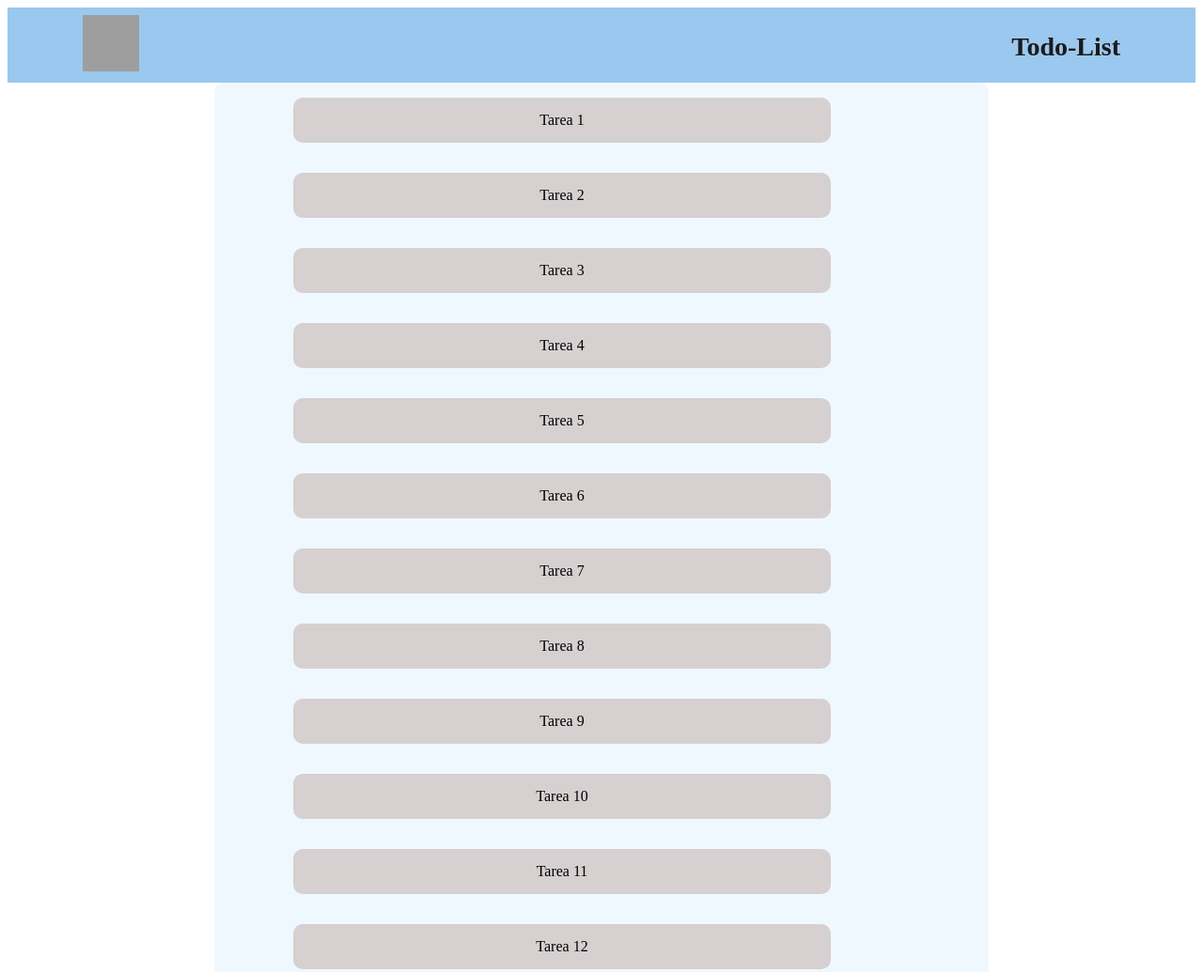
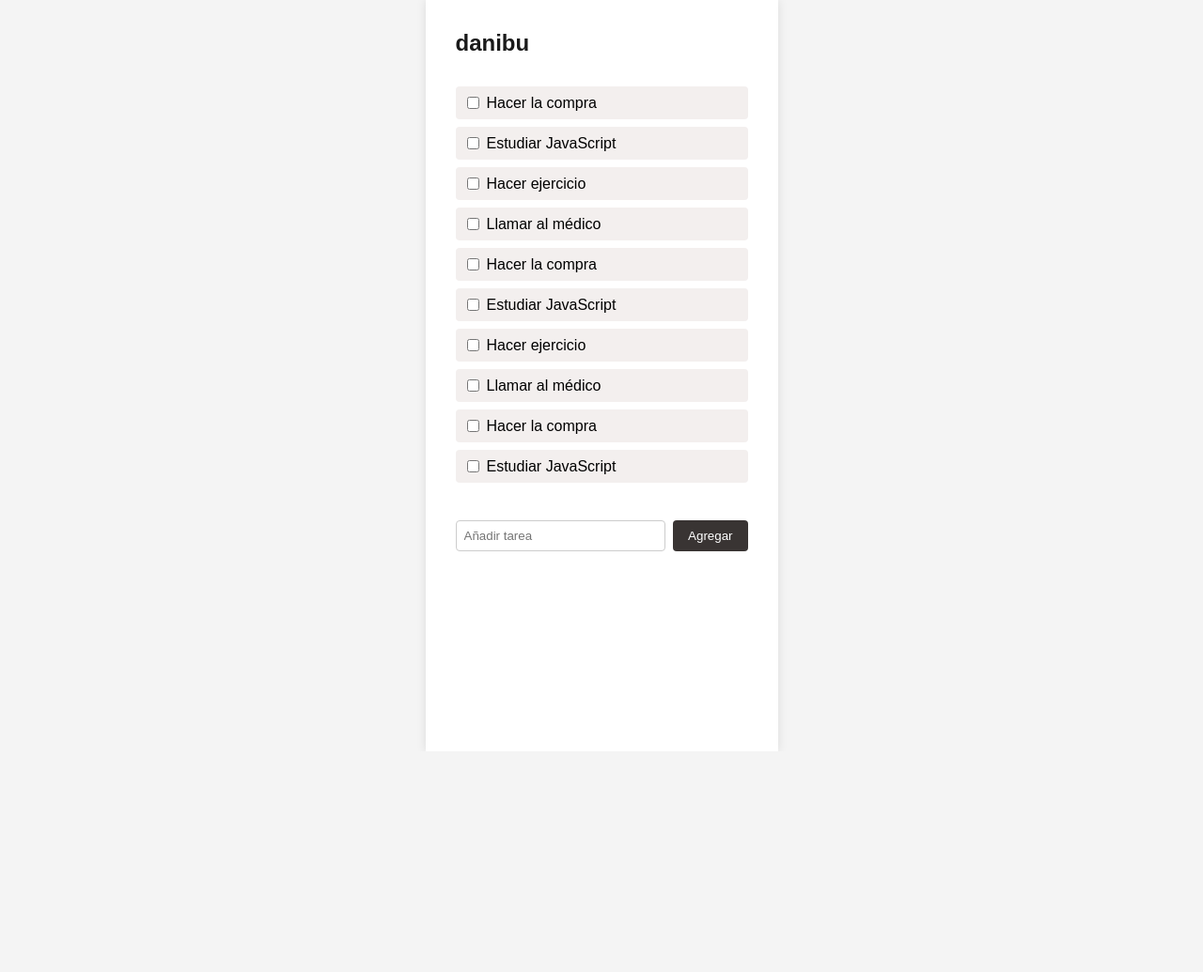
Before and after one commit to dalunaaaa/tareas, a plain HTML site: page index.html in a window 1280 px wide. Shown: the top 1035 px of the page at 94% size. After the commit the page ends 800 px from the top, so only its background shows below. Drawn offline with Linux system fonts and the light colour scheme; grey boxes are pictures that could not be loaded.

Commit message:
orden de carpetas hecho

```diff
--- a/componentes/formulario/formulario.css
+++ b/componentes/formulario/formulario.css
@@ -0,0 +1,27 @@
+/* Formulario */
+.formulario {
+    padding: 1rem;
+    display: flex;
+    gap: 0.5rem;
+    margin-top: auto; /* Empuja el formulario hacia la parte inferior */
+}
+
+.formulario input {
+    flex: 1;
+    padding: 0.5rem;
+    border: 1px solid #ccc;
+    border-radius: 4px;
+}
+
+.formulario button {
+    padding: 0.5rem 1rem;
+    color: #FFFFFF;
+    background-color: #393433;
+    border: none;
+    border-radius: 4px;
+    cursor: pointer;
+}
+
+.formulario button:hover {
+    background-color: #87b3d6;
+}
--- a/componentes/formulario/formulario.js
+++ b/componentes/formulario/formulario.js
@@ -1,9 +1,27 @@
-function formulario (){
-    let formulario = document.createElement ('formulario');
-     formulario.className = "C_formulario"
-    return {formulario};
+import { agregarTarea } from './funcionesFormulario.js';
+
+function cargarFormulario() {
+    let formulario = document.createElement('form');
+    formulario.className = "formulario";
+
+    let input = document.createElement('input');
+    input.type = "text";
+    input.placeholder = "Añadir tarea";
+
+    let boton = document.createElement('button');
+    boton.type = "submit";
+    boton.textContent = "Agregar";
+
+    formulario.addEventListener('submit', (e) => {
+        e.preventDefault();
+        agregarTarea(input.value);
+        input.value = "";
+    });
+
+    formulario.appendChild(input);
+    formulario.appendChild(boton);
+
+    return formulario;
 }
 
-
-
-export {formulario}
+export { cargarFormulario };
--- /dev/null
+++ b/componentes/formulario/funcionesFormulario.js
@@ -0,0 +1,10 @@
+import { tarea } from '../tarea/itemTarea.js';
+
+function agregarTarea(texto) {
+    if (texto.trim() === "") return;
+
+    let seccionTareas = document.querySelector('.tareas');
+    seccionTareas.appendChild(tarea(texto));
+}
+
+export { agregarTarea };
--- a/componentes/header/header.css
+++ b/componentes/header/header.css
@@ -1,23 +1,10 @@
-.header{
-    background-color: #9bc8ee; ;
-    height: 3rem;
-    padding: 1rem 5rem ;
-    display: flex;
+header {
+    padding: 1rem;
+    text-align: left;
 }
 
-.header img{
-    position: relative;
-    top: -8px;
-    height: 60px;
-    width: 60px;
+header h1 {
+    margin: 0;
+    font-size: 24px;
+    color: #1A1A1A;
 }
-
-.header h1 {
-    position: relative;
-    top: -8.5px;
-    color: #1A1A1A ;
-    font-size: 28px;
-    font-weight: bold;
-    margin-left: auto;
-    text-transform: capitalize;
-}
--- a/componentes/header/header.js
+++ b/componentes/header/header.js
@@ -1,23 +1,13 @@
-function header (){
-    let header = document.createElement ('header');
-    header.className = "header"
-     //contenido
-     let logo = document.createElement('img');
-     logo.src = "https://cdn-icons-png.flaticon.com/512/1005/1005141.png";
-     logo.alt = "logo";
-     header.appendChild(logo);
 
-     let h1 =document.createElement('h1');
-     h1.textContent = "todo-List";
-     header.appendChild(h1);
+function header() {
+    let header = document.createElement('header');
+    header.className = "header";
 
-
-
-
+    let h1 = document.createElement('h1');
+    h1.textContent = "danibu";
+    header.appendChild(h1);
 
     return header;
 }
 
-
-
-export {header}
+export { header };
--- a/componentes/tarea/data.js
+++ b/componentes/tarea/data.js
@@ -0,0 +1,14 @@
+const tareas = [
+    "Hacer la compra",
+    "Estudiar JavaScript",
+    "Hacer ejercicio",
+    "Llamar al médico",
+    "Hacer la compra",
+    "Estudiar JavaScript",
+    "Hacer ejercicio",
+    "Llamar al médico",
+    "Hacer la compra",
+    "Estudiar JavaScript",
+];
+
+export { tareas };
--- /dev/null
+++ b/componentes/tarea/funcionTarea.js
@@ -0,0 +1,9 @@
+function marcarTarea(tarea) {
+    tarea.classList.add('completada');
+}
+
+function desmarcarTarea(tarea) {
+    tarea.classList.remove('completada');
+}
+
+export { marcarTarea, desmarcarTarea };
--- /dev/null
+++ b/componentes/tarea/itemTarea.js
@@ -0,0 +1,25 @@
+import { marcarTarea, desmarcarTarea } from './funcionTarea.js';
+function tarea(texto) {
+    let contenedorTarea = document.createElement('div');
+    contenedorTarea.className = "tarea";
+
+    let checkbox = document.createElement('input');
+    checkbox.type = "checkbox";
+    checkbox.addEventListener('change', () => {
+        if (checkbox.checked) {
+            marcarTarea(contenedorTarea);
+        } else {
+            desmarcarTarea(contenedorTarea);
+        }
+    });
+
+    let label = document.createElement('label');
+    label.textContent = texto;
+
+    contenedorTarea.appendChild(checkbox);
+    contenedorTarea.appendChild(label);
+
+    return contenedorTarea;
+}
+
+export { tarea };
--- a/componentes/tarea/tarea.css
+++ b/componentes/tarea/tarea.css
@@ -1,101 +1,25 @@
-.seccion-general {
-    width: 51.5rem;
-    height: 61rem;
-    margin: auto;
-    border-radius: 10px;
-    background-color: #f0f8ff;
-    display: grid;
-    grid-template-columns: repeat(10, 1fr);
-    grid-template-rows: repeat(13, 1fr);
-    grid-gap: 1rem;
+.tareas {
+    padding: 1rem;
 }
 
-.caja-1,
-.caja-2,
-.caja-3,
-.caja-4,
-.caja-5,
-.caja-6,
-.caja-7,
-.caja-8,
-.caja-9,
-.caja-10,
-.caja-11,
-.caja-12 {
-    width: 100%;
-    height: 3rem;
-    border-radius: 10px;
-    background-color: #d6d0d1;
-    margin: auto;
+.tarea {
     display: flex;
     align-items: center;
-    justify-content: center;
-    cursor: pointer;
-    position: relative;
+    margin-bottom: 0.5rem;
+    background-color: #F3EFEE; /* Fondo de color #F3EFEE */
+    padding: 0.5rem; /* Espaciado interno para que no esté pegado al borde */
+    border-radius: 4px; /* Bordes redondeados */
 }
 
-/* posicionamieto de las cajas */
-.caja-1 { grid-column: 2/9; grid-row: 2/3; }
-.caja-2 { grid-column: 2/9; grid-row: 4/5; }
-.caja-3 { grid-column: 2/9; grid-row: 6/7; }
-.caja-4 { grid-column: 2/9; grid-row: 8/9; }
-.caja-5 { grid-column: 2/9; grid-row: 10/11; }
-.caja-6 { grid-column: 2/9; grid-row: 12/13; }
-.caja-7 { grid-column: 2/9; grid-row: 14/15; }
-.caja-8 { grid-column: 2/9; grid-row: 16/17; }
-.caja-9 { grid-column: 2/9; grid-row: 18/19; }
-.caja-10 { grid-column: 2/9; grid-row: 20/21; }
-.caja-11 { grid-column: 2/9; grid-row: 22/23; }
-.caja-12 { grid-column: 2/9; grid-row: 24/25; }
-
-/* caja Del formulario */
-.caja-especial {
-    width: 8rem;
-    height: 3rem;
-    background-color: #ca3d78;
-    color: white;
-    margin: auto;
-    grid-column: 7/9;
-    grid-row: 27/28;
-    display: flex;
-    align-items: center;
-    justify-content: center;
-    cursor: pointer;
+.tarea input {
+    margin-right: 0.5rem;
 }
 
-/* Estilo para el checkbox */
-.caja-1 input[type="checkbox"],
-.caja-2 input[type="checkbox"],
-.caja-3 input[type="checkbox"],
-.caja-4 input[type="checkbox"],
-.caja-5 input[type="checkbox"],
-.caja-6 input[type="checkbox"],
-.caja-7 input[type="checkbox"],
-.caja-8 input[type="checkbox"],
-.caja-9 input[type="checkbox"],
-.caja-10 input[type="checkbox"],
-.caja-11 input[type="checkbox"],
-.caja-12 input[type="checkbox"] {
-    position: absolute;
-    right: 0.5rem;
-    cursor: pointer;
-
-
+.tarea label {
+    flex: 1;
 }
 
-
-.completada {
+.tarea.completada {
     text-decoration: line-through;
-    color: #423a3a;
+    opacity: 0.7;
 }
-
-
-.caja-interna {
-    background-color: #b6acb1;
-    position: relative;
-    left: -20rem;
-    width: 1rem;
-    height: 1rem;
-    border: 1px solid #ccc5c9;
-
-}
--- a/componentes/tarea/tarea.js
+++ b/componentes/tarea/tarea.js
@@ -1,56 +1,15 @@
+import { tarea } from './itemTarea.js';
+import { tareas } from './data.js';
 
+function cargarTareas() {
+    let seccion = document.createElement('section');
+    seccion.className = "tareas";
 
-function crearSeccion() {
-    let seccion = document.createElement('div');
-    seccion.className = "seccion-general";
-
-    for (let i = 1; i <= 13; i++) {
-        let caja = document.createElement('div');
-
-        if (i === 13) {
-            caja.className = "caja-especial";
-            caja.textContent = "Añadir Tarea";
-        } else {
-            caja.className = `caja-${i}`;
-            caja.textContent = `Tarea ${i}`;
-
-
-            caja.addEventListener('click', function() {
-
-                caja.classList.toggle('completada');
-
-                let checkbox = caja.querySelector('input[type="checkbox"]');
-                if (!checkbox) {
-                    checkbox = document.createElement('input');
-                    checkbox.type = 'checkbox';
-                    caja.appendChild(checkbox);
-                }
-
-
-                checkbox.checked = !checkbox.checked;
-            });
-        }
-
-        let cajaInterna = document.createElement('div');
-        cajaInterna.className = `caja-interna-${i}`;
-        caja.appendChild(cajaInterna);
-
-        seccion.appendChild(caja);
-    }
+    tareas.forEach((tareaTexto) => {
+        seccion.appendChild(tarea(tareaTexto));
+    });
 
     return seccion;
 }
 
-export { crearSeccion };
-
-function iniciaContenedor() {
-    let contenedor = document.createElement("section");
-    contenedor.className = "contenedor-general";
-
-    let seccion = crearSeccion();
-    contenedor.appendChild(seccion);
-
-    return contenedor;
-}
-
-export { iniciaContenedor };
+export { cargarTareas };
--- a/config.css
+++ b/config.css
@@ -0,0 +1,18 @@
+
+html, body {
+    height: 100%;
+    margin: 0;
+    padding: 0;
+    font-family: Arial, sans-serif;
+    background-color: #f4f4f4;
+}
+
+#root {
+    max-width: 375px;
+    height: 100%;
+    margin: 0 auto;
+    padding: 1rem;
+    background-color: #fff;
+    box-shadow: 0 0 10px rgba(0, 0, 0, 0.1);
+    box-sizing: border-box;
+}
--- a/index.html
+++ b/index.html
@@ -1,18 +1,18 @@
 <!DOCTYPE html>
-<html lang="en">
+<html lang="es">
 <head>
     <meta charset="UTF-8">
+    <meta name="viewport" content="width=device-width, initial-scale=1.0">
+    <title>Todo List</title>
+    <!-- Vincula los archivos CSS aquí -->
+    <link rel="stylesheet" href="index.css">
+    <link rel="stylesheet" href="config.css">
+    <link rel="stylesheet" href="componentes/header/header.css">
+    <link rel="stylesheet" href="componentes/formulario/formulario.css">
     <link rel="stylesheet" href="componentes/tarea/tarea.css">
-    <link rel="stylesheet" href="componentes/formulario/formulario.css">
-    <link rel="stylesheet" href="componentes/header/header.css">
-    <link rel="stylesheet" href="index.css">
-    <meta name="viewport" content="width=device-width, initial-scale=1.0">
-    <title>Document</title>
 </head>
 <body>
-
     <main id="root"></main>
     <script src="index.js" type="module"></script>
-
 </body>
 </html>
--- a/index.js
+++ b/index.js
@@ -1,11 +1,13 @@
-//importar los componentes principales
 import { header } from "./componentes/header/header.js";
-import { formulario } from "./componentes/formulario/formulario.js";
-import { crearSeccion } from "./componentes/tarea/tarea.js";
+import { cargarTareas } from "./componentes/tarea/tarea.js"; // Ruta corregida
+import { cargarFormulario } from "./componentes/formulario/formulario.js";
+
 let DOM = document.querySelector("#root");
 
+function CargarDOM() {
+    DOM.appendChild(header());
+    DOM.appendChild(cargarTareas());
+    DOM.appendChild(cargarFormulario());
+}
 
-
-
-DOM.appendChild(header());
-DOM.appendChild(crearSeccion());
+CargarDOM();
```
